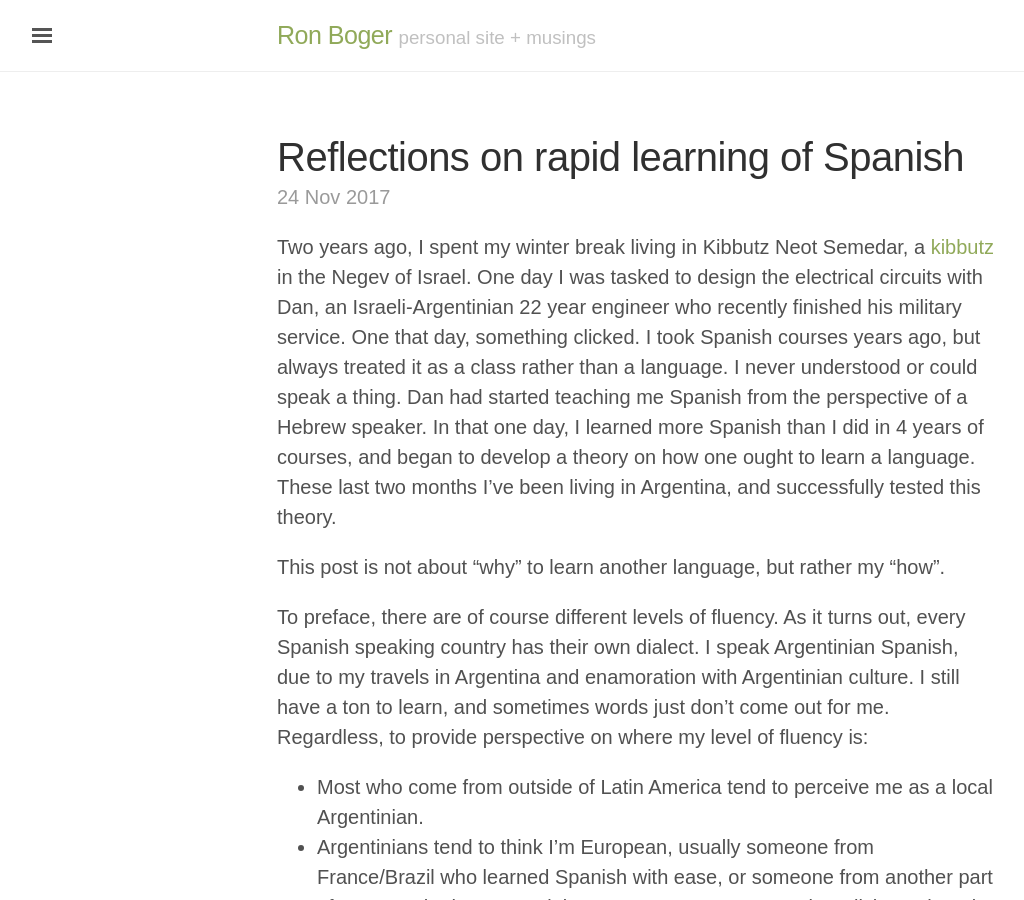
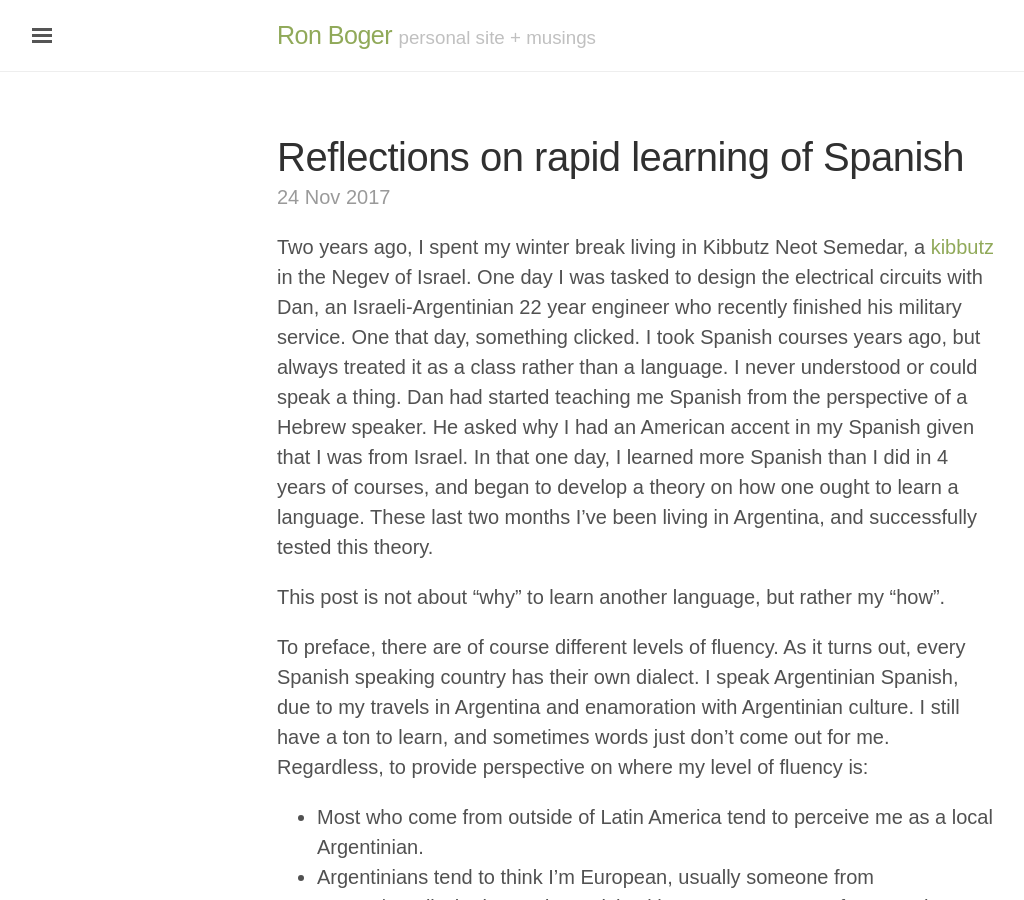
Before and after one commit to ronboger/ronboger.github.io, a Jekyll site: the page built from _posts/2017-11-24-spanish-learning.md, in a window 1280 px wide and 900 px high. Shown: the whole window, without its empty margins (3-1027 px from the left). Built offline with Jekyll 4.4.1, drawn with Linux system fonts in a browser that asks for light colours.

Commit message:
junk commit to reserve page

```diff
--- a/_posts/2017-11-24-spanish-learning.md
+++ b/_posts/2017-11-24-spanish-learning.md
@@ -4,7 +4,7 @@
 <!-- published: false -->
 ---
 
-Two years ago, I spent my winter break living in Kibbutz Neot Semedar, a [kibbutz](https://en.wikipedia.org/wiki/Kibbutz) in the Negev of Israel. One day I was tasked to design the electrical circuits with Dan, an Israeli-Argentinian 22 year engineer who recently finished his military service. One that day, something clicked. I took Spanish courses years ago, but always treated it as a class rather than a language. I never understood or could speak a thing. Dan had started teaching me Spanish from the perspective of a Hebrew speaker. In that one day, I learned more Spanish than I did in 4 years of courses, and began to develop a theory on how one ought to learn a language. These last two months I've been living in Argentina, and successfully tested this theory.
+Two years ago, I spent my winter break living in Kibbutz Neot Semedar, a [kibbutz](https://en.wikipedia.org/wiki/Kibbutz) in the Negev of Israel. One day I was tasked to design the electrical circuits with Dan, an Israeli-Argentinian 22 year engineer who recently finished his military service. One that day, something clicked. I took Spanish courses years ago, but always treated it as a class rather than a language. I never understood or could speak a thing. Dan had started teaching me Spanish from the perspective of a Hebrew speaker. He asked why I had an American accent in my Spanish given that I was from Israel. In that one day, I learned more Spanish than I did in 4 years of courses, and began to develop a theory on how one ought to learn a language. These last two months I've been living in Argentina, and successfully tested this theory.
 
 This post is not about "why" to learn another language, but rather my "how".
 
```
Also changed, not shown: _posts/2018-07-11-nostalgia.md (+1 -1 lines).
